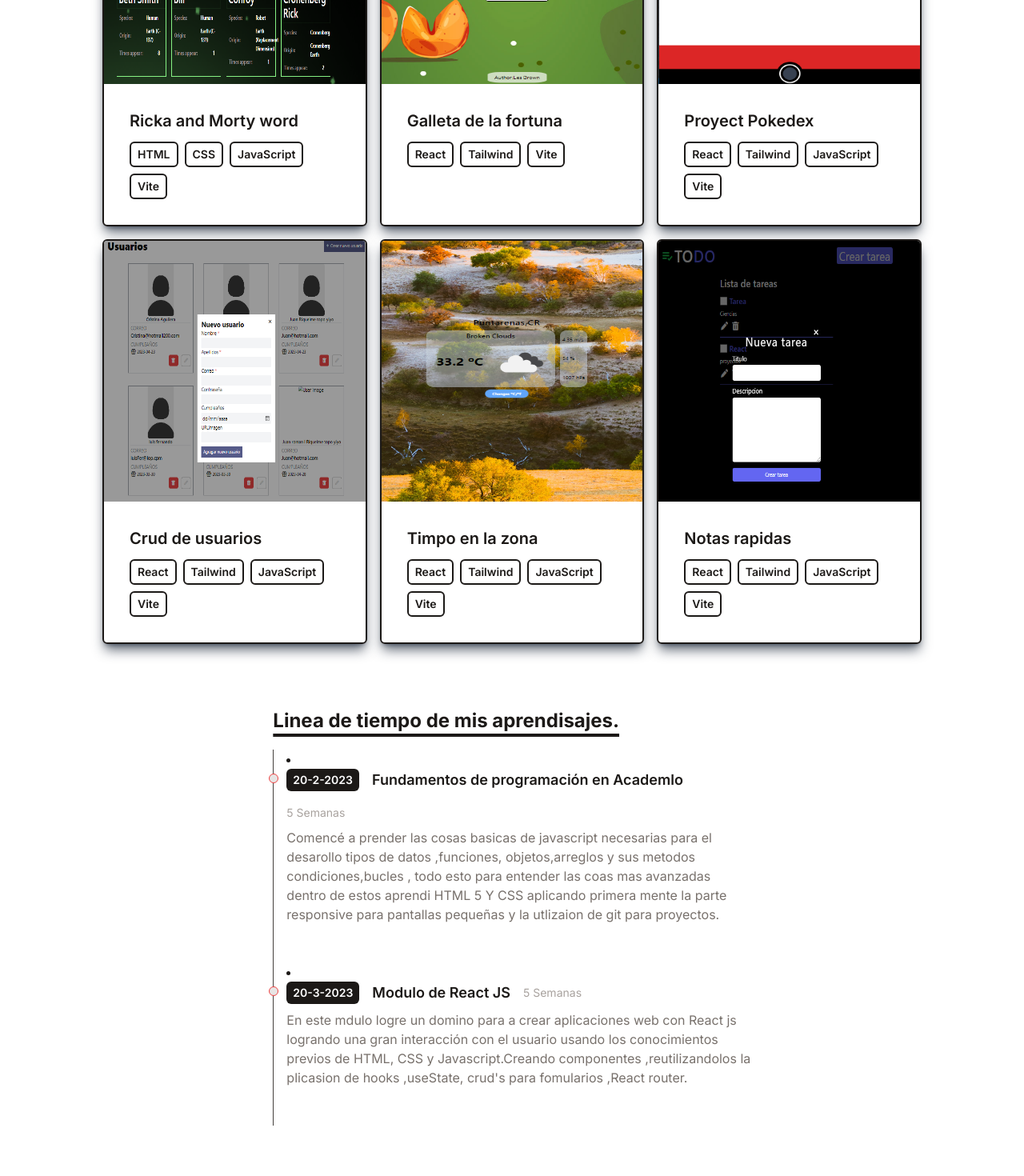
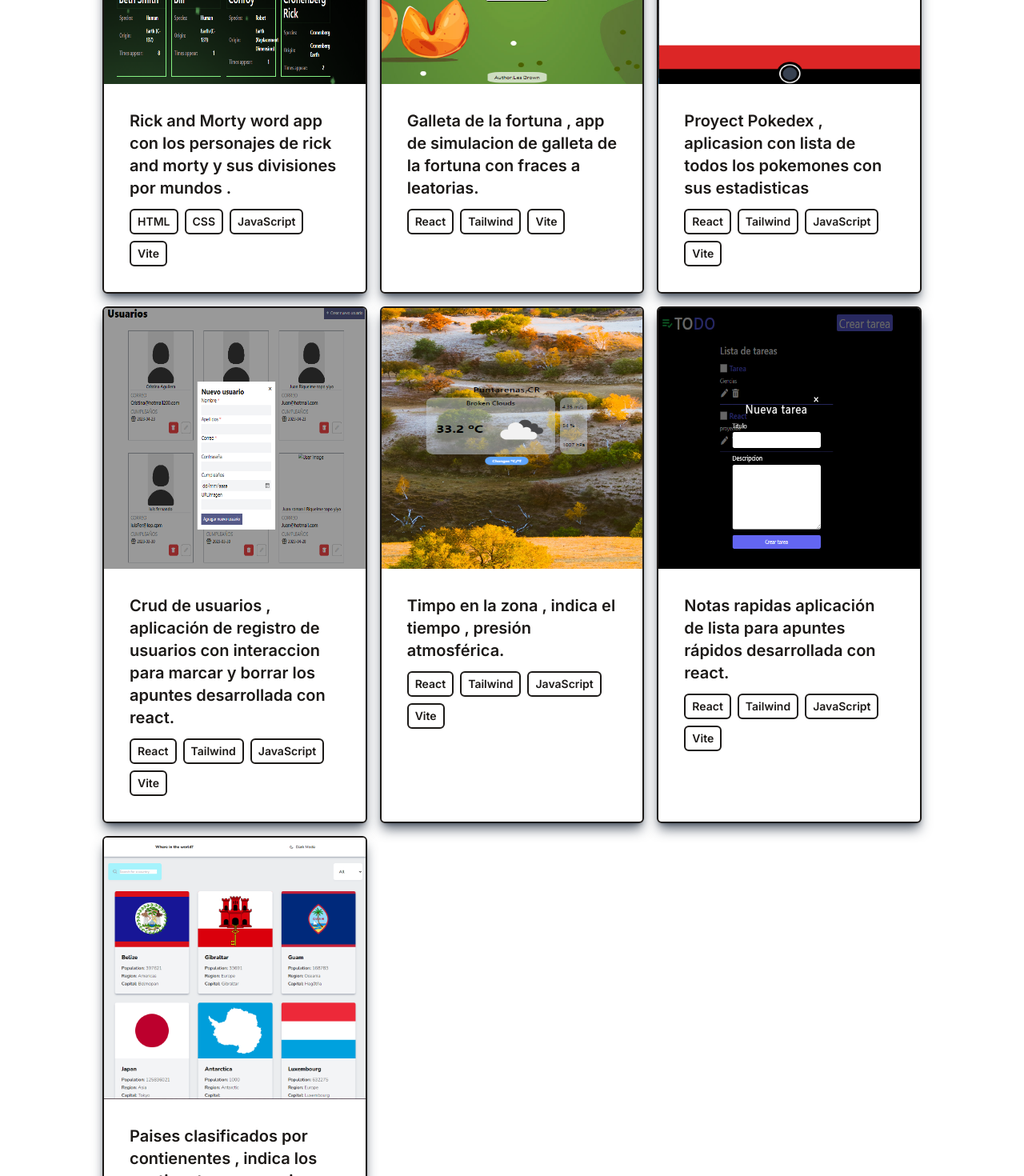
Before and after one commit to JosueLR98/my-portafolio, a React (Vite) app: page / in a window 1280 px wide. Shown: the part 960-2430 px from the top of the page at 80% size. Built offline with nearby package versions, Linux system fonts and the light colour scheme.

Commit message:
update-porfolio

```diff
--- a/src/components/Footer.jsx
+++ b/src/components/Footer.jsx
@@ -1,7 +1,6 @@
 import React from "react";
 
 function Footer() {
-
   return (
     <div className="py-5 text-center">
       <div className="container max-w-screen-lg mx-auto">
@@ -20,11 +19,10 @@ function Footer() {
               <i className="bx bxl-github text-3xl"></i>
             </a>
             <div className=" flex-col  p-2 font-semibold ">
-            <p >Telefono: +506 72817535</p>
-            <p>email: josue12131415@gmail.com</p>
+              <p>Teléfono: +506 72817535</p>
+              <p>email: josue12131415@gmail.com</p>
             </div>
           </div>
-
         </div>
       </div>
       <p className="text-base mt-2 ">
--- a/src/components/Intro.jsx
+++ b/src/components/Intro.jsx
@@ -13,7 +13,7 @@ function Intro() {
       <p className="text-base md:text-xl mb-3 font-medium">Web Developer</p>
       <p className="text-lg max-w-xl mb-3 font-bold">
         Soy un desarrollador full-stack con dominio de html, css, javascript,
-        react y redux inicie mi carrera con gran motivacion y actualmete
+        react y redux inicié mi carrera con gran motivación y actualmete
         estudiante de ingeniería informática, mis proyectos son desde cero,
         desde la planificación y el diseño hasta el final agradezco su tiempo
         por revisar mis proyectos .
--- a/src/components/Timeline.jsx
+++ b/src/components/Timeline.jsx
@@ -1,14 +1,14 @@
-import React from 'react';
-import timeline from '../data/timeline';
-import TimelineItem from './TimelineItem';
-import Title from './Title';
+import React from "react";
+import timeline from "../data/timeline";
+import TimelineItem from "./TimelineItem";
+import Title from "./Title";
 
 function Timeline() {
   return (
     <div className="flex flex-col md:flex-row justify-center my-20">
-         <div className="w-full md:w-7/12">
-            <Title>Linea de tiempo de mis aprendisajes.</Title>
-            {timeline.map(item => (
+      <div className="w-full md:w-7/12 ">
+        <Title className="">Linea de tiempo de mis aprendisajes.</Title>
+        {timeline.map((item) => (
           <TimelineItem
             year={item.year}
             title={item.title}
@@ -18,7 +18,7 @@ function Timeline() {
         ))}
       </div>
     </div>
-   )
+  );
 }
 
 export default Timeline;
--- a/src/data/portfolio.js
+++ b/src/data/portfolio.js
@@ -1,38 +1,50 @@
 export default [
   {
-      title: 'Ricka and Morty word',
-      imgUrl: '/assets/rick-and-morty.png',
-      stack: ['HTML', 'CSS', 'JavaScript', 'Vite'],
-      link: 'https://frolicking-fenglisu-63260e.netlify.app/',
+    title:
+      "Rick and Morty word app con los personajes de rick and morty y sus divisiones por mundos .  ",
+    imgUrl: "/assets/rick-and-morty.png",
+    stack: ["HTML", "CSS", "JavaScript", "Vite"],
+    link: "https://frolicking-fenglisu-63260e.netlify.app/",
   },
   {
-      title: 'Galleta de la fortuna',
-      imgUrl: '/assets/galletadefortuna.png',
-      stack: ['React', 'Tailwind', 'Vite'],
-      link: 'https://golden-cocada-4abf62.netlify.app/',
+    title:
+      "Galleta de la fortuna , app de simulacion de galleta de la fortuna con fraces a leatorias.",
+    imgUrl: "/assets/galletadefortuna.png",
+    stack: ["React", "Tailwind", "Vite"],
+    link: "https://golden-cocada-4abf62.netlify.app/",
   },
   {
-      title: 'Proyect Pokedex',
-      imgUrl: '/assets/pokedex.png',
-      stack: ['React', 'Tailwind', 'JavaScript', 'Vite'],
-      link: 'https://eclectic-syrniki-1426c7.netlify.app',
+    title:
+      "Proyect Pokedex , aplicasion con lista de todos los pokemones con sus estadisticas ",
+    imgUrl: "/assets/pokedex.png",
+    stack: ["React", "Tailwind", "JavaScript", "Vite"],
+    link: "https://eclectic-syrniki-1426c7.netlify.app",
   },
   {
-      title: 'Crud de usuarios',
-      imgUrl: '/assets/crud-de-usurios.png',
-      stack: ['React', 'Tailwind', 'JavaScript', 'Vite'],
-      link: 'https://dapper-sorbet-8c6429.netlify.app/',
+    title:
+      "Crud de usuarios , aplicación de registro de usuarios con interaccion para marcar y borrar los apuntes desarrollada con react.",
+    imgUrl: "/assets/crud-de-usurios.png",
+    stack: ["React", "Tailwind", "JavaScript", "Vite"],
+    link: "https://dapper-sorbet-8c6429.netlify.app/",
   },
   {
-      title: 'Timpo en la zona',
-      imgUrl: '/assets/aplicasion-de-tiempo.png',
-      stack: ['React', 'Tailwind', 'JavaScript', 'Vite'],
-      link: 'https://super-nasturtium-1981dd.netlify.app',
+    title: "Timpo en la zona , indica el tiempo  , presión  atmosférica. ",
+    imgUrl: "/assets/aplicasion-de-tiempo.png",
+    stack: ["React", "Tailwind", "JavaScript", "Vite"],
+    link: "https://super-nasturtium-1981dd.netlify.app",
   },
   {
-      title: ' Notas rapidas',
-      imgUrl: '/assets/todolist.png',
-      stack: ['React', 'Tailwind', 'JavaScript', 'Vite'],
-      link: 'https://sparkly-tanuki-cc4095.netlify.app',
+    title:
+      " Notas rapidas  aplicación de lista para apuntes rápidos desarrollada con react.",
+    imgUrl: "/assets/todolist.png",
+    stack: ["React", "Tailwind", "JavaScript", "Vite"],
+    link: "https://sparkly-tanuki-cc4095.netlify.app",
   },
-]
+  {
+    title:
+      " Paises clasificados por contienentes , indica los contienetes y sus paises o puede buscar su pasies favorito.",
+    imgUrl: "/public/assets/Busquedadepaises..png",
+    stack: ["React", "Tailwind", "JavaScript", "Vite"],
+    link: "https://fancy-starlight-e0cc58.netlify.app/",
+  },
+];
--- a/src/data/timeline.js
+++ b/src/data/timeline.js
@@ -1,17 +1,23 @@
 export default [
   {
-		year: '20-2-2023',
-		title: ' Fundamentos de programación en Academlo',
-		duration: ' 5 Semanas ',
+    year: "20-2-2023",
+    title: " Fundamentos de programación en Academlo",
+    duration: " 5 Semanas ",
     details:
-			'Comencé a prender las cosas basicas de javascript   necesarias para el desarollo  tipos de datos ,funciones, objetos,arreglos  y sus metodos  condiciones,bucles , todo esto para  entender las coas mas avanzadas dentro de estos  aprendi  HTML 5 Y CSS aplicando primera mente la parte responsive para pantallas pequeñas y la utlizaion de git para proyectos.',
+      "Comencé a prender las cosas basicas de javascript   necesarias para el desarollo  tipos de datos ,funciones, objetos,arreglos  y sus metodos  condiciones,bucles , todo esto para  entender las coas mas avanzadas dentro de estos  aprendi  HTML 5 Y CSS aplicando primera mente la parte responsive para pantallas pequeñas y la utlizaion de git para proyectos.",
   },
   {
-		year: '20-3-2023',
-		title: 'Modulo  de React JS',
-		duration: '5 Semanas',
+    year: "20-3-2023",
+    title: "Módulo  de React JS",
+    duration: "5 Semanas",
     details:
       " En este mdulo logre un domino para a crear aplicaciones web con React js  logrando una gran interacción con el usuario usando los conocimientos previos de HTML, CSS y Javascript.Creando componentes ,reutilizandolos la plicasion de hooks ,useState, crud's para fomularios ,React router.",
   },
-
-]
+  {
+    year: "20-4-2023",
+    title: "Módulo de Back-End Node .",
+    duration: "5 Semanas",
+    details:
+      " Aprendi a construir una aplicación desde el servidor con node y express desde 0 hasta el despliegue en un servidor. Adquiri la habilidad de realizar una API Rest usando una base de datos relacional, autenticación de usuarios, seguridad ante ataques XSS y CSRF, aprendi a validar los datos que recibe el servidor y podrá construir middlewares personalizados con Express.",
+  },
+];
```
Also changed, not shown: public/assets/Busquedadepaises..png (added). Lines whose indentation alone changed are shown as unchanged.
